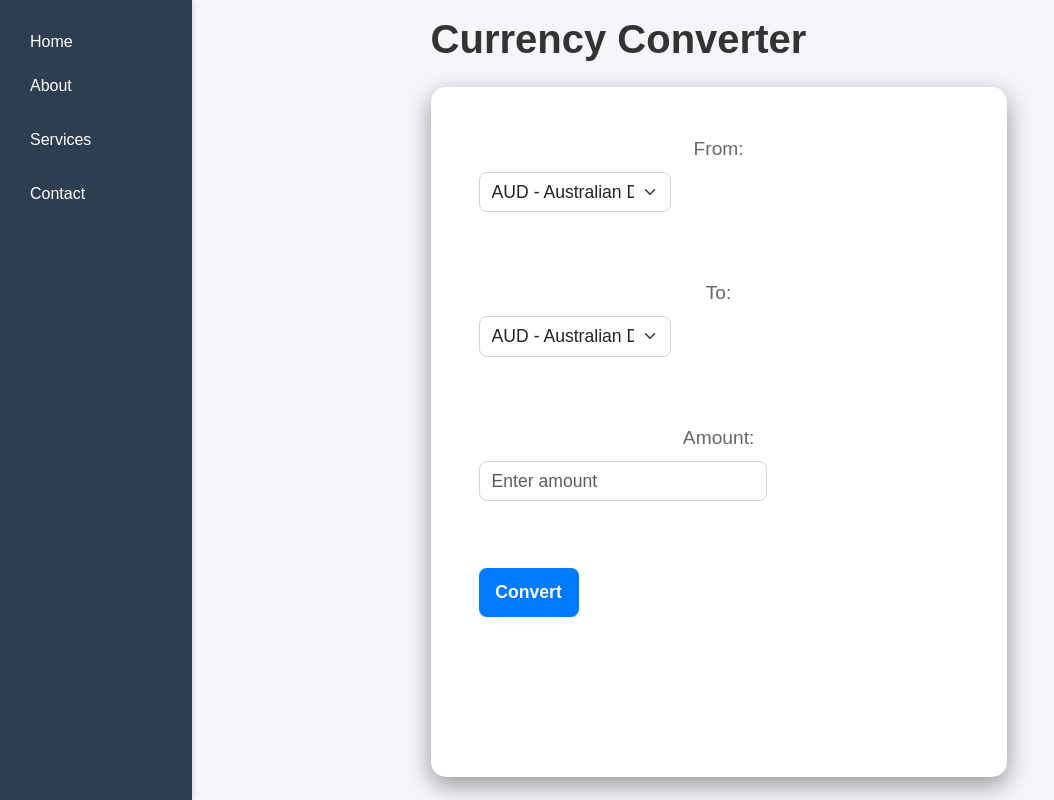
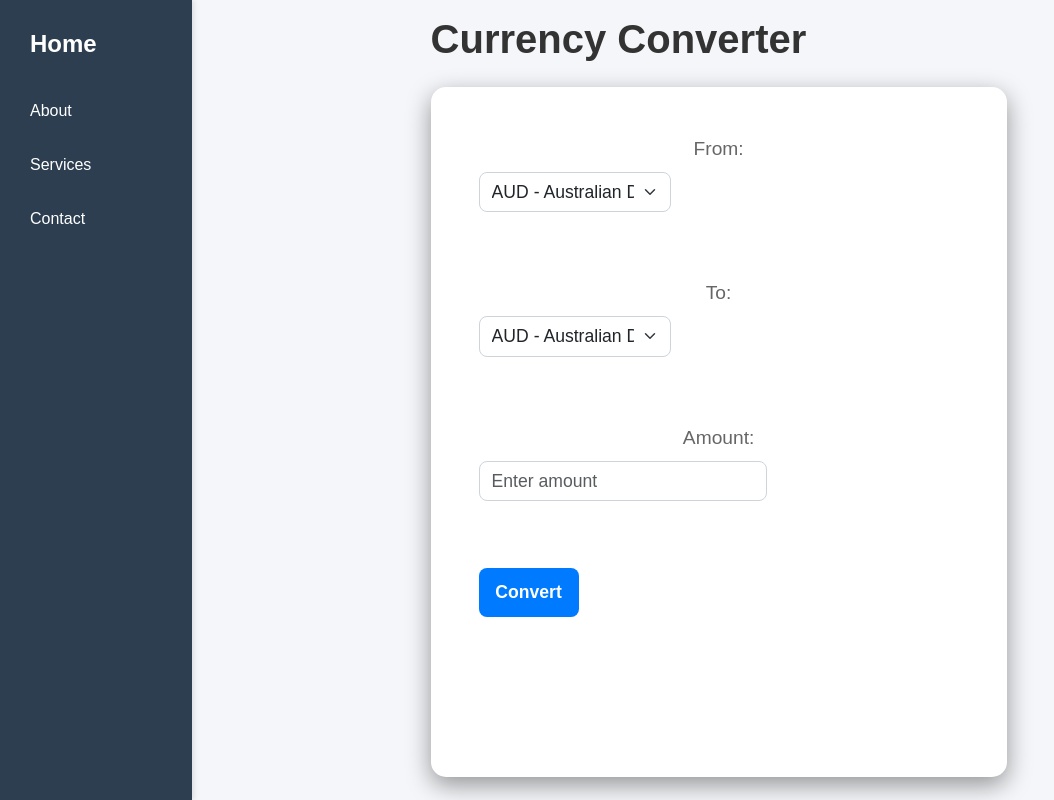
Before and after one commit to Lucop1911/personal-site, a plain HTML site: page Projects/currency_converter/currency_converter.html in a window 1280 px wide. Shown: the whole page, without its empty margins (0-1054 px from the left). Drawn offline with nearby package versions, Linux system fonts and the light colour scheme.

Commit message:
fixing the sidebar

```diff
--- a/Projects/currency_converter/currency_converter.html
+++ b/Projects/currency_converter/currency_converter.html
@@ -13,7 +13,7 @@
     <button class="hamburger">☰</button>
     <div class="sidebar">
         <button class="close-hamburger">✕</button>
-        <a href="../../index.html">Home</a>
+        <h2><a href="../../index.html">Home</a></h2>
         <ul>
             <li><a href="#">About</a></li>
             <li><a href="#">Services</a></li>
```
